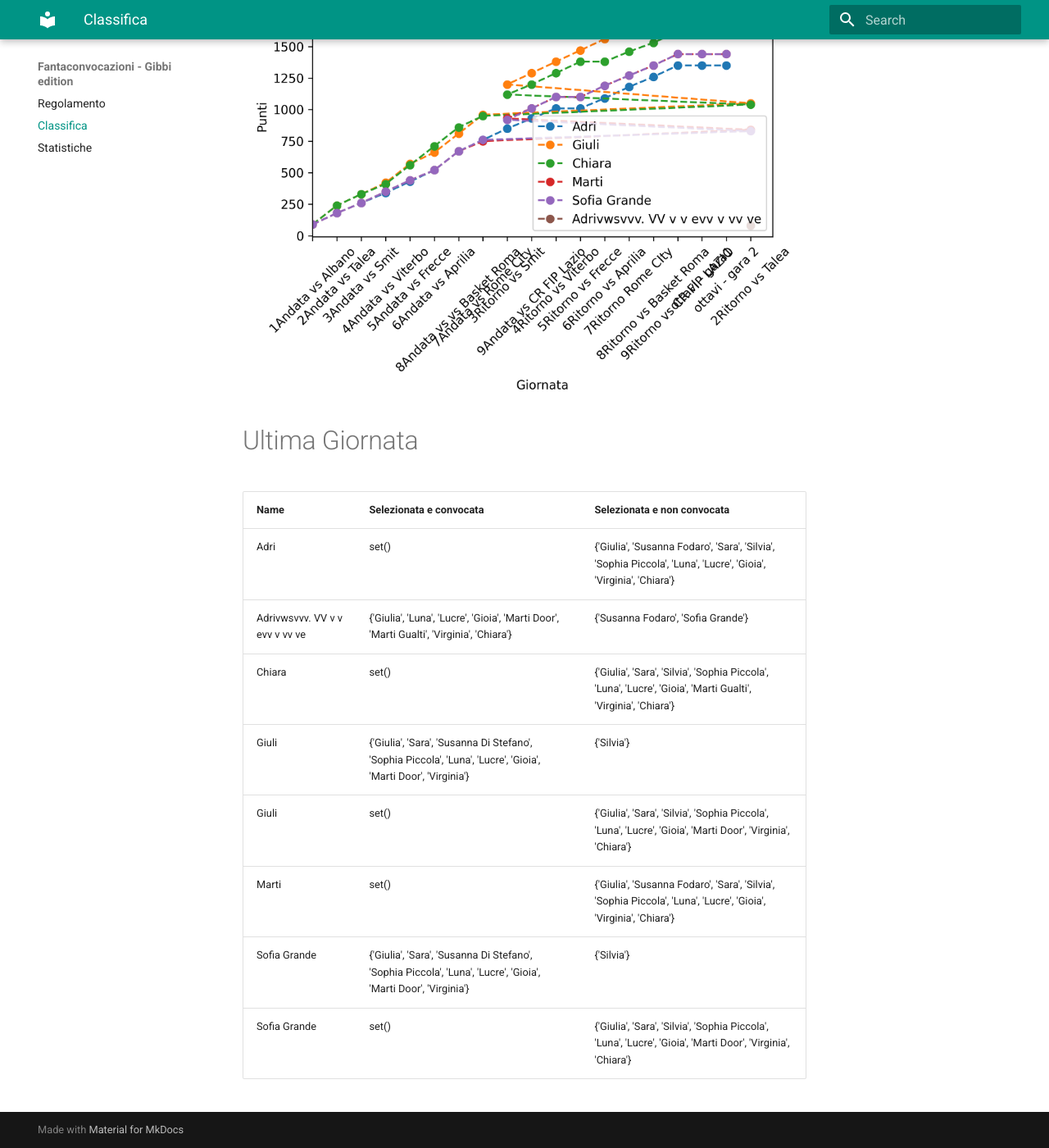
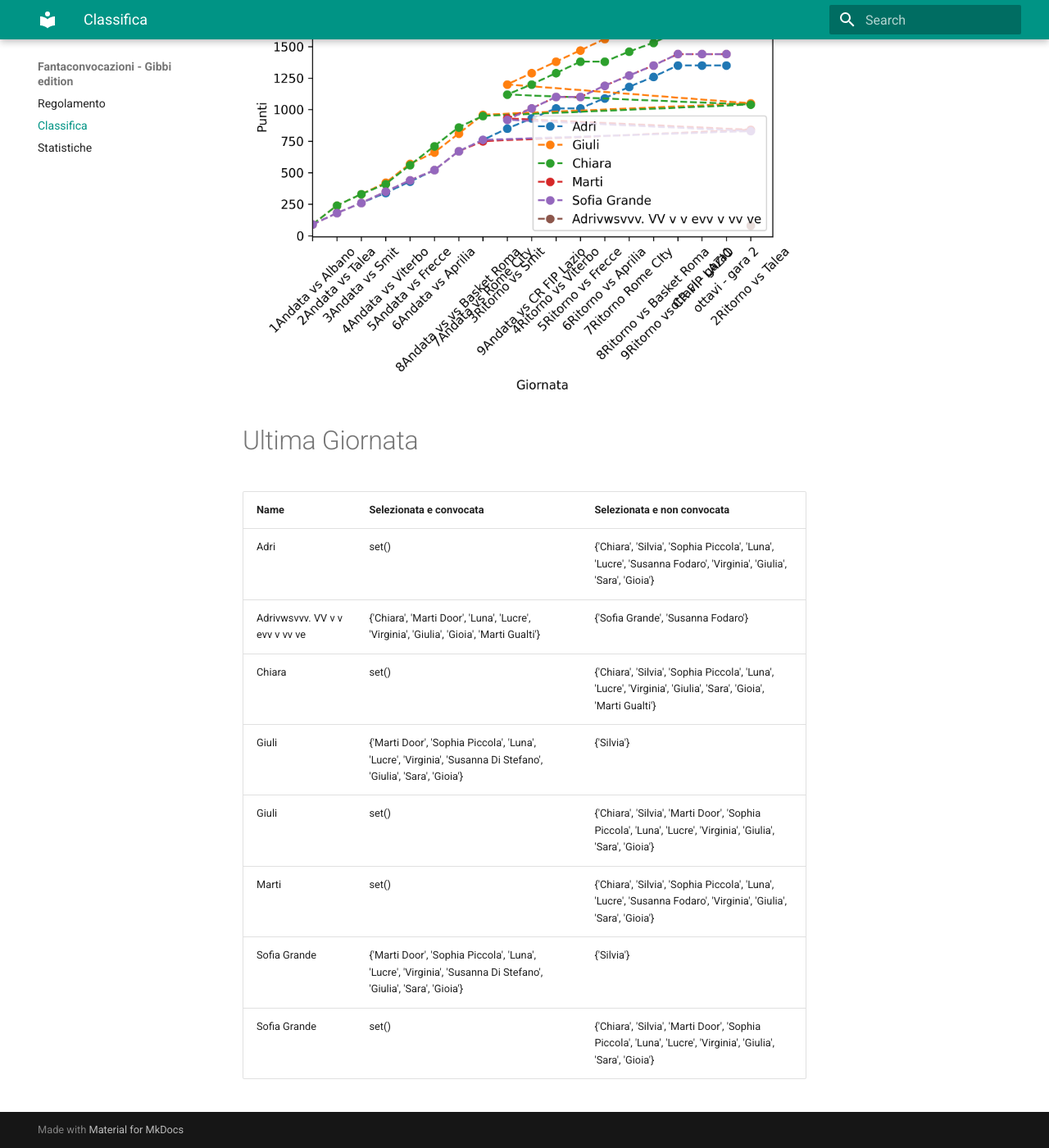
Before and after one commit to martinig94/fantagibbi, an MkDocs documentation site: the page built from docs/Classifica.md, in a window 1280 px wide and 1400 px high, scrolled down 676 px. Shown: the whole window at 82% size. Built offline with MkDocs 1.6.1 and Material for MkDocs 9.7.7, drawn with Linux system fonts in a browser that asks for light colours.

Commit message:
Auto-update from main.py

```diff
--- a/docs/Classifica.md
+++ b/docs/Classifica.md
@@ -19,12 +19,12 @@
 <!-- START_TABLE CORRECT -->
 | Name                           | Selezionata e convocata                                                                                        | Selezionata e non convocata                                                                                      |
 |:-------------------------------|:---------------------------------------------------------------------------------------------------------------|:-----------------------------------------------------------------------------------------------------------------|
-| Adri                           | set()                                                                                                          | {'Giulia', 'Susanna Fodaro', 'Sara', 'Silvia', 'Sophia Piccola', 'Luna', 'Lucre', 'Gioia', 'Virginia', 'Chiara'} |
-| Adrivwsvvv. VV v v evv v vv ve | {'Giulia', 'Luna', 'Lucre', 'Gioia', 'Marti Door', 'Marti Gualti', 'Virginia', 'Chiara'}                       | {'Susanna Fodaro', 'Sofia Grande'}                                                                               |
-| Chiara                         | set()                                                                                                          | {'Giulia', 'Sara', 'Silvia', 'Sophia Piccola', 'Luna', 'Lucre', 'Gioia', 'Marti Gualti', 'Virginia', 'Chiara'}   |
-| Giuli                          | {'Giulia', 'Sara', 'Susanna Di Stefano', 'Sophia Piccola', 'Luna', 'Lucre', 'Gioia', 'Marti Door', 'Virginia'} | {'Silvia'}                                                                                                       |
-| Giuli                          | set()                                                                                                          | {'Giulia', 'Sara', 'Silvia', 'Sophia Piccola', 'Luna', 'Lucre', 'Gioia', 'Marti Door', 'Virginia', 'Chiara'}     |
-| Marti                          | set()                                                                                                          | {'Giulia', 'Susanna Fodaro', 'Sara', 'Silvia', 'Sophia Piccola', 'Luna', 'Lucre', 'Gioia', 'Virginia', 'Chiara'} |
-| Sofia Grande                   | {'Giulia', 'Sara', 'Susanna Di Stefano', 'Sophia Piccola', 'Luna', 'Lucre', 'Gioia', 'Marti Door', 'Virginia'} | {'Silvia'}                                                                                                       |
-| Sofia Grande                   | set()                                                                                                          | {'Giulia', 'Sara', 'Silvia', 'Sophia Piccola', 'Luna', 'Lucre', 'Gioia', 'Marti Door', 'Virginia', 'Chiara'}     |
+| Adri                           | set()                                                                                                          | {'Chiara', 'Silvia', 'Sophia Piccola', 'Luna', 'Lucre', 'Susanna Fodaro', 'Virginia', 'Giulia', 'Sara', 'Gioia'} |
+| Adrivwsvvv. VV v v evv v vv ve | {'Chiara', 'Marti Door', 'Luna', 'Lucre', 'Virginia', 'Giulia', 'Gioia', 'Marti Gualti'}                       | {'Sofia Grande', 'Susanna Fodaro'}                                                                               |
+| Chiara                         | set()                                                                                                          | {'Chiara', 'Silvia', 'Sophia Piccola', 'Luna', 'Lucre', 'Virginia', 'Giulia', 'Sara', 'Gioia', 'Marti Gualti'}   |
+| Giuli                          | {'Marti Door', 'Sophia Piccola', 'Luna', 'Lucre', 'Virginia', 'Susanna Di Stefano', 'Giulia', 'Sara', 'Gioia'} | {'Silvia'}                                                                                                       |
+| Giuli                          | set()                                                                                                          | {'Chiara', 'Silvia', 'Marti Door', 'Sophia Piccola', 'Luna', 'Lucre', 'Virginia', 'Giulia', 'Sara', 'Gioia'}     |
+| Marti                          | set()                                                                                                          | {'Chiara', 'Silvia', 'Sophia Piccola', 'Luna', 'Lucre', 'Susanna Fodaro', 'Virginia', 'Giulia', 'Sara', 'Gioia'} |
+| Sofia Grande                   | {'Marti Door', 'Sophia Piccola', 'Luna', 'Lucre', 'Virginia', 'Susanna Di Stefano', 'Giulia', 'Sara', 'Gioia'} | {'Silvia'}                                                                                                       |
+| Sofia Grande                   | set()                                                                                                          | {'Chiara', 'Silvia', 'Marti Door', 'Sophia Piccola', 'Luna', 'Lucre', 'Virginia', 'Giulia', 'Sara', 'Gioia'}     |
 <!-- END_TABLE CORRECT -->
```
